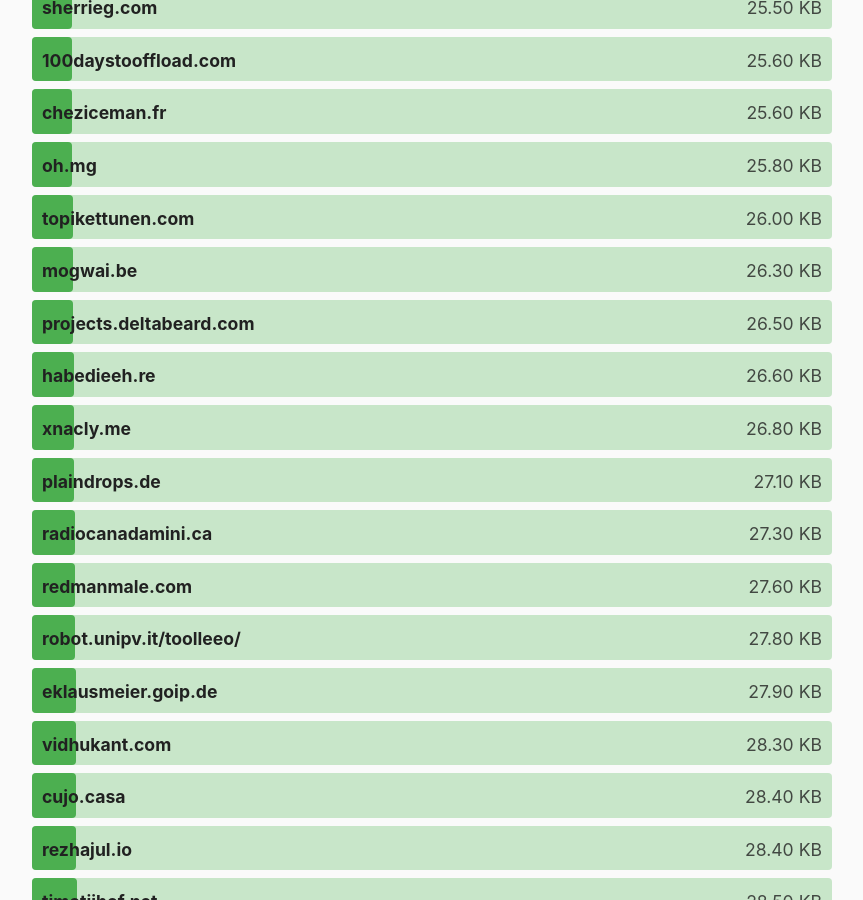
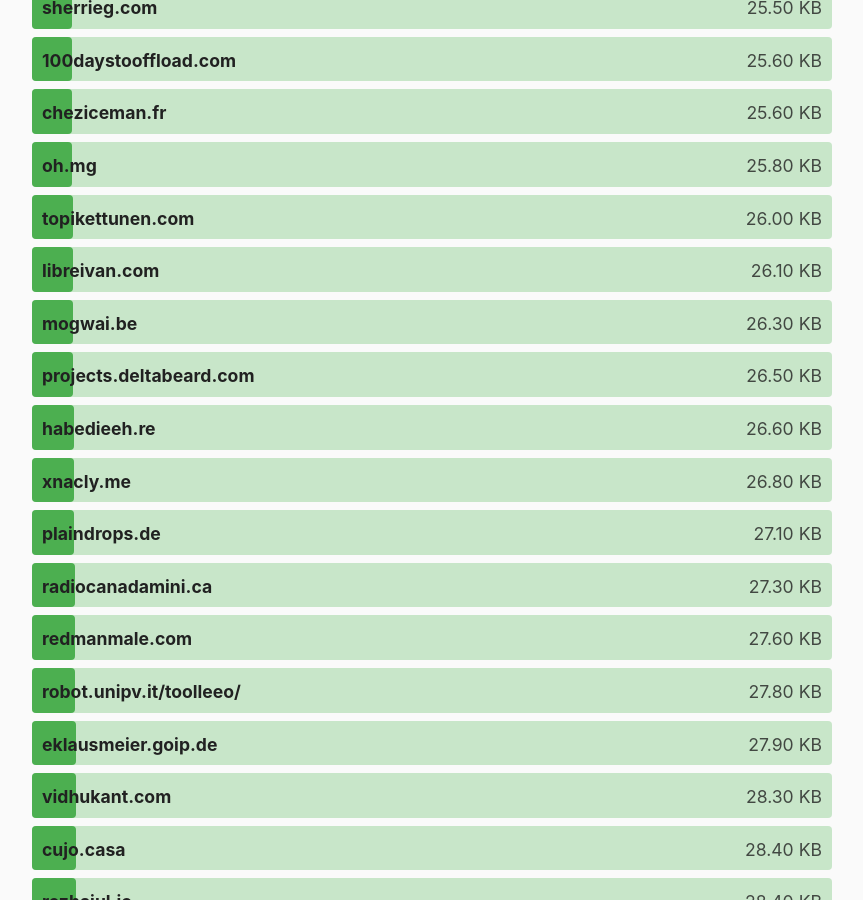
Before and after one commit to kevquirk/512kb.club, a Jekyll site: the page built from index.md, in a window 1280 px wide and 900 px high, scrolled down 10001 px. Shown: the whole window, without its empty margins (208-1071 px from the left). Built offline with Jekyll 4.4.1, drawn with Linux system fonts in a browser that asks for light colours.

Commit message:
Update sites.yml

```diff
--- a/_data/sites.yml
+++ b/_data/sites.yml
@@ -1,3 +1,8 @@
+- domain: libreivan.com
+  url: http://libreivan.com/
+  size: 26.1
+  last_checked: 2023-11-01
+
 - domain: 0chris.com
   url: https://www.0chris.com/
   size: 4.3
```
